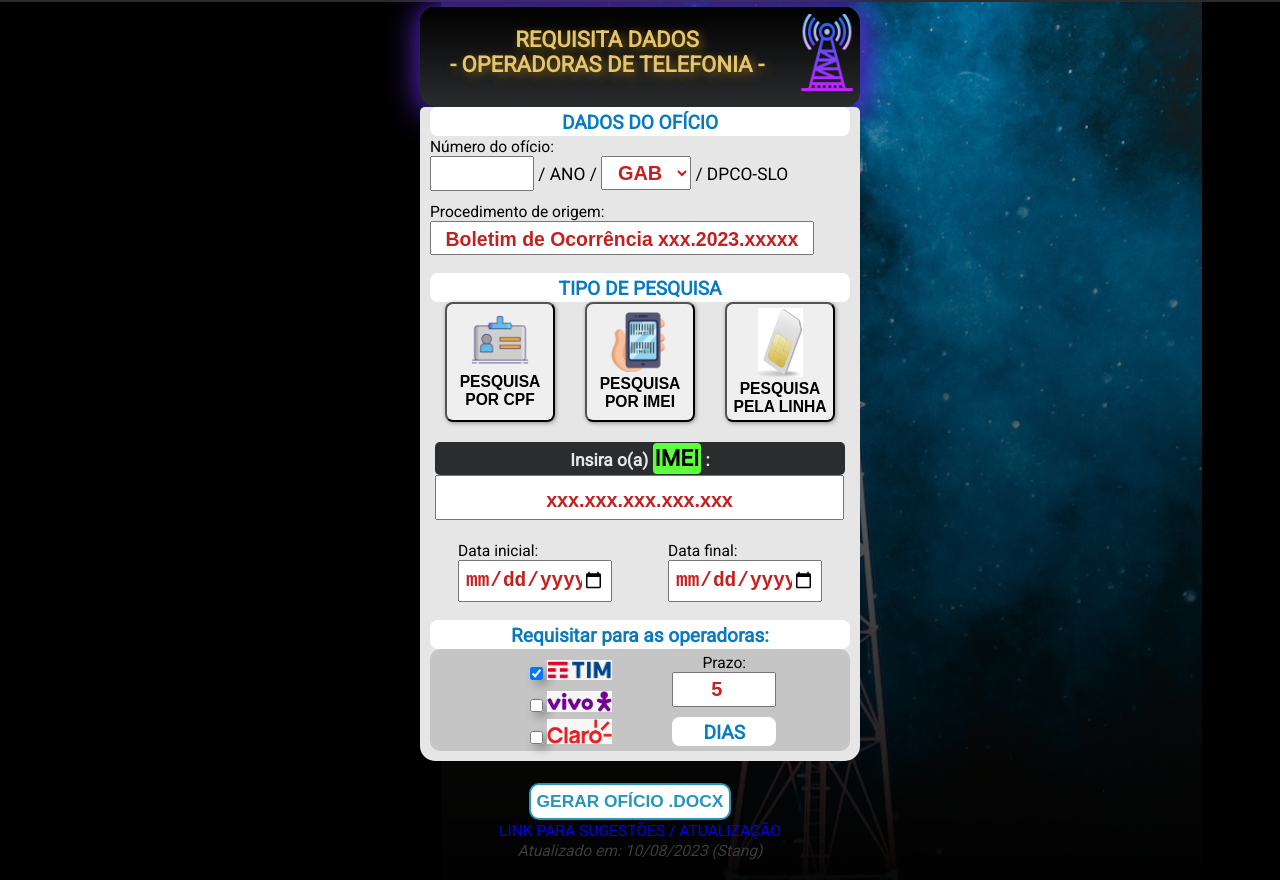
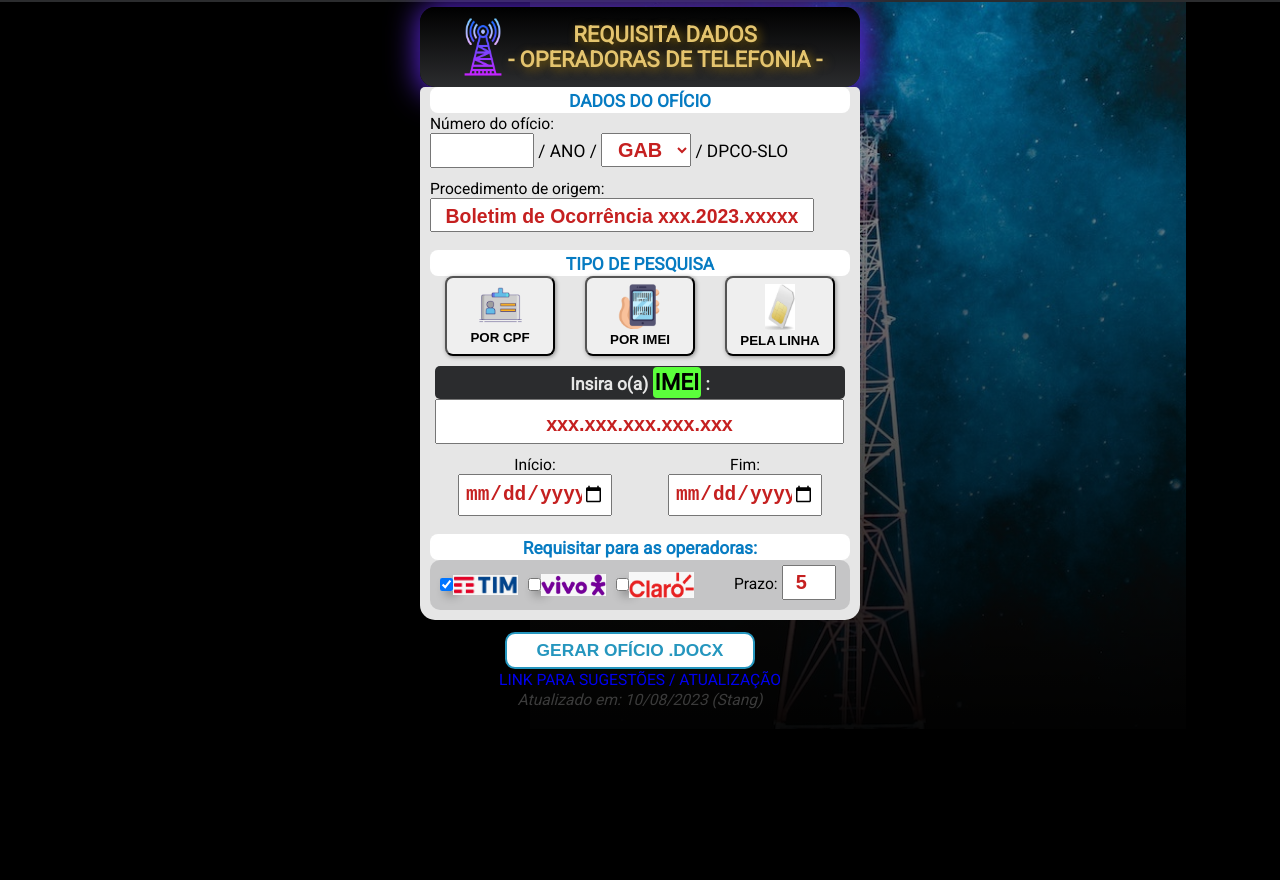
Before and after one commit to modelos-dpcoslo/mdicslo, a plain HTML site: page opera.html in a window 1280 px wide. Shown: the part 216-1096 px from the top of the page. After the commit the page ends 945 px from the top, so only its background shows below. Drawn offline with Linux system fonts and the light colour scheme.

Commit message:
MelhoradoCSS

```diff
--- a/css/bancos.css
+++ b/css/bancos.css
@@ -1,14 +1,12 @@
 
 body {
-    background-image: linear-gradient(rgba(0, 0, 0, 0), rgba(0, 0, 0, 1)), url('../icones/moneybg.jpg'); /
-    background-size: auto 50%;
-    background-position: top;
-    background-position: 80%;
+    background-image: linear-gradient(rgba(0, 0, 0, 0), rgba(0, 0, 0, 1)), url('../icones/moneybg.jpg');
+    background-position: bottom right;
     background-attachment: fixed;
     background-repeat: no-repeat;
 }
 
-#conteudobancos {
+#conteudobancos {dd
     margin: auto;
     background-color: black;
     box-shadow: none;
@@ -17,17 +15,19 @@ body {
 
 div#cabecalho {
     display: flex;
+    align-items: center;
+    justify-content: center;
     background-color: rgb(255, 220, 63);
     color: rgb(0, 0, 0);
     box-shadow: #E4C46E 3px 3px 30px 5px;
     min-width: 380px;
-    padding: 0px 10px;
+    height: 80px;
+    padding: 0px;
 }
 
 #imgbank {
     width: 74px;
-    height: 81px;
-    padding-top: 5px;
+    height: 70px;
 }
 
 div#cabecalho > h1 {
@@ -44,17 +44,16 @@ div#cabecalho > h1 {
 h1 {
     background-color: white;
     color: var(--cor-2);
-    font-size: 1.1em;
+    font-size: 1em;
     padding: 4px 4px;
-    margin: 5px 0px;
-    text-align: center;
+    text-align: left;
     border-radius: 6px;
 }
 
 div {
     /*width: 380px;*/
     background-color: #d8e8ee;
-    padding: 10px;
+    padding: 0px 10px;
     border-radius: 10px;
 }
 
--- a/css/body.css
+++ b/css/body.css
@@ -47,7 +47,7 @@ input:focus {
 
 #gerardocx {
     margin-top: 2px;
-    padding: 6px 6px;
+    padding: 6px 30px;
     background-color: #fff;
     color: #2596be;
     border: 2px solid #2596be;
@@ -64,7 +64,7 @@ input:focus {
 div#fim {
     width: 420px;
     background-color: rgba(0, 0, 0, 0);
-    margin-top: 20px;
+    margin-top: 10px;
     text-align: center;
     align-items: center;
     padding: 0px;
--- a/css/opera.css
+++ b/css/opera.css
@@ -9,21 +9,23 @@ body {
 
 
 #antena {
-    float: right;
-    width: 56px;
-    height: 81px;
+    width: 40px;
+    height: 60px;
     padding: 5px;
 }
 
 div#cabecalho {
+    display: flex;
+    align-items: center;
+    justify-content: center;
     background-image: linear-gradient(to bottom, black, var(--cor-3));
     box-shadow: 3px 3px 30px 5px rgb(89, 37, 212);
+    height: 80px;
 }
 
 div#cabecalho > h1 {
     color: var(--cor-5);
     text-shadow: 3px 3px 10px #e0a50288;
-    padding-top: 20px;
 }
 
 
@@ -36,7 +38,7 @@ div#conteudo {
 main h2 {
     background-color: rgb(255, 255, 255);
     color: var(--cor-2);
-    font-size: 1.1em;
+    font-size: 1em;
     padding: 4px 4px 2px 4px;
     text-align: center;
     border-radius: 8px;
@@ -72,7 +74,7 @@ main label {
 
 .indexador {  /*botões */
     margin: auto;
-    height: 120px;
+    height: 80px;
     width: 110px;
     border-radius: 8px;
     box-shadow: 1px 1px 4px rgba(0, 0, 0, 0.39);
@@ -87,10 +89,11 @@ main label {
 
 button > h3 {
     margin: 0px;
+    font-size: 1em;
 }
 
 #divalvo {
-    padding: 20px 5px;
+    padding: 10px 5px;
 }
 
 #divalvo h4 {
@@ -121,6 +124,8 @@ h4 > strong {
 
 #divdatas {
     display: flex;
+    text-align: center;
+    justify-content: center;
     margin-bottom: 18px;
 }
 
@@ -146,21 +151,20 @@ h4 > strong {
 }
 
 #operadoras {
-    padding: 3px 0px 3px 100px;
-
+    display: flex;
+    align-items: center;
 }
 
 .operadoras {
-    margin-top: 15px;
+    margin-left: 10px;
     box-shadow: 5px 5px 10px rgba(0, 0, 0, 0.274);
 }
 
 div#prazo {
-    text-align: center;
-    margin: 0px 30px 0px 50px;
-    padding: 3px 10px 3px 10px;
+    text-align: right;
+    margin: 5px 0px 0px 40px;
 }
 
-div#prazo > h2 {
-
+#inpprazo {
+    width: 40px;
 }
--- a/opera.html
+++ b/opera.html
@@ -38,18 +38,18 @@
                 <h2>TIPO DE PESQUISA</h2>
                 <div id="divbotoesindexador">
                     <button id='cpf' class='indexador' onclick='pesquisacpf()' title="REQUISITA AS LINHAS E DADOS CADASTRAIS DO CPF">
-                        <img src="icones/id.png" alt="CPF" width="60px">
-                        <h3>PESQUISA POR CPF</h3>
+                        <img src="icones/id.png" alt="CPF" width="45px">
+                        <h3>POR CPF</h3>
                     </button>
 
                     <button id='imei' class='indexador' onclick='pesquisaimei()'  title="REQUISITA AS LINHAS/ DADOS CADASTRAIS QUE USARAM O IMEI">
-                        <img src="icones/imei.png" alt="IMEI" width="60px">
-                        <h3>PESQUISA POR IMEI</h3>
+                        <img src="icones/imei.png" alt="IMEI" width="45px">
+                        <h3>POR IMEI</h3>
                     </button>
 
                     <button id='sim' class='indexador' onclick='pesquisasim()'  title="REQUISITA OS DADOS CADASTRAIS E IMEIS QUE USARAM LINHA">
-                        <img src="icones/simcard.png" alt="SIM CARD" width="45px">
-                        <h3>PESQUISA PELA LINHA</h3>
+                        <img src="icones/simcard.png" alt="SIM CARD" width="30px">
+                        <h3>PELA LINHA</h3>
                     </button>
                 </div>
 
@@ -60,11 +60,11 @@
 
                 <div id="divdatas">
                     <span class="sdatas">
-                        <label>Data inicial:</label><br>
+                        <label>Início:</label><br>
                         <input type="date" name="datainicio" id="datainicio" class="inpdata">
                     </span>
                     <span class="sdatas">
-                        <label>Data final:</label><br>
+                        <label>Fim:</label><br>
                         <input type="date" name="datafim" id="datafim" class="inpdata">
                     </span>
                 </div>
@@ -84,9 +84,7 @@
                         </div>
                         <div id='prazo'>
                             <label>Prazo:</label>
-                            <br>
                             <input type="number" id="inpprazo" title="PRAZO PARA RESPOSTA" class="dadosof" value="5">
-                            <h2>DIAS</h2>
                         </div>
                     </div>
                 </div>
```
Also changed, not shown: index.html (+1 -1 lines), js/menu.js (+0 -12 lines).
